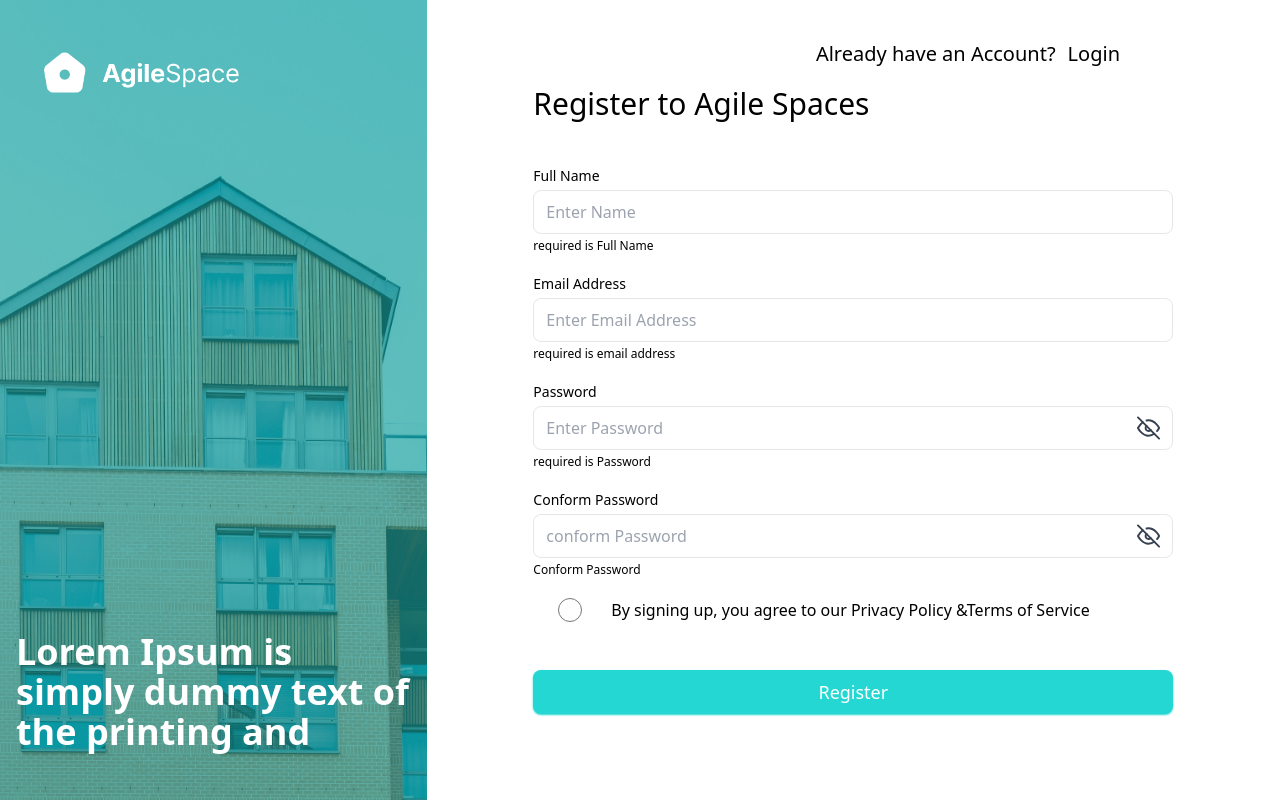
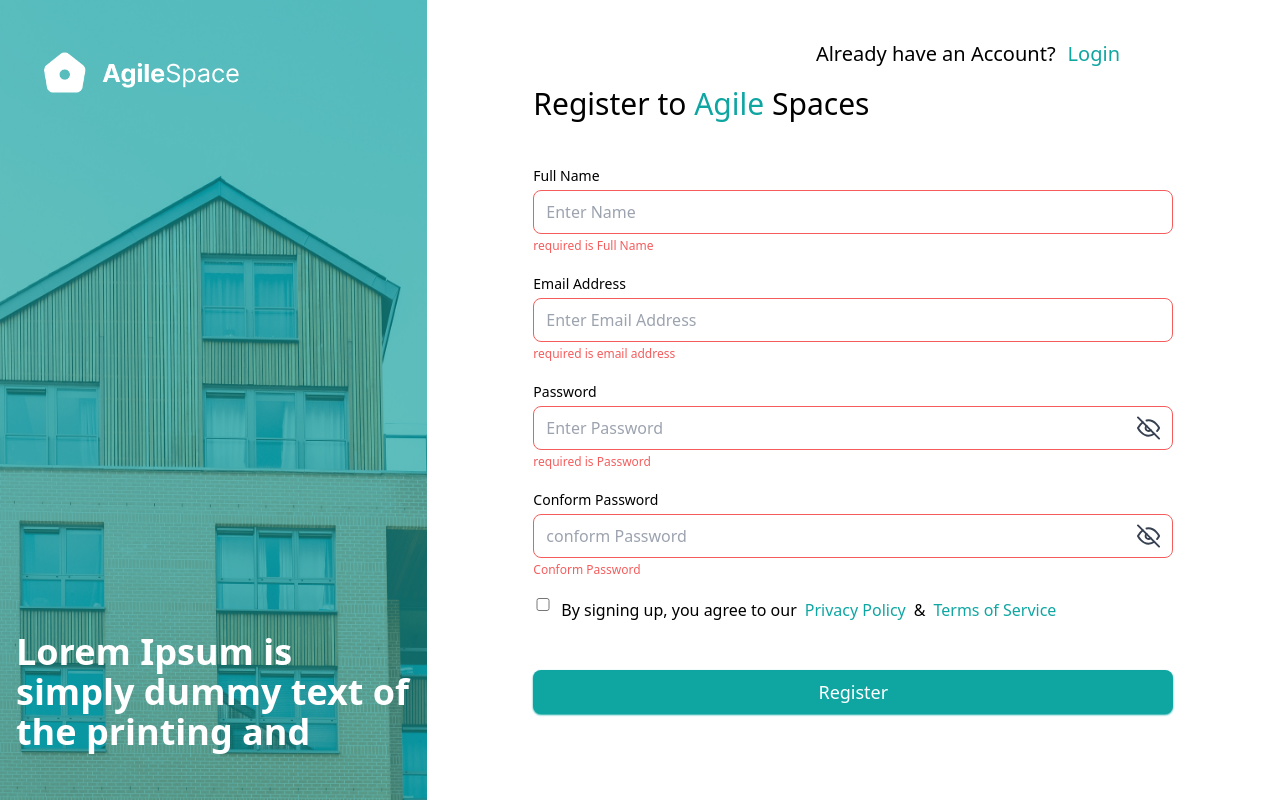
Before and after one commit to Mursaleen00/KeyVista-fe, a Next.js app: page /registration in a window 1280 px wide. Both pictures are taken after a click on the button "Register". Built offline with nearby package versions, Linux system fonts and the light colour scheme.

Commit message:
- button component updates - remove main page - Authentication are updates

```diff
--- a/src/app/(pages)/page.tsx
+++ b/src/app/(pages)/page.tsx
@@ -1,8 +1,6 @@
 // src/app/page.tsx
 
 // HomeView Import
-import LoginView from '@/views/Auth/login';
-import PasswordView from '@/views/Auth/password';
 import HomeView from '@/views/Home';
 
 const Home = () => <HomeView />;
--- a/src/components/buttons/button.tsx
+++ b/src/components/buttons/button.tsx
@@ -16,9 +16,9 @@ const Button = ({
       onClick={onClick}
       className={`${
         isOutline
-          ? 'border border-[#25D7D2] text-primary bg-white shadow-sm shadow-[#25D7D2]'
-          : 'bg-[#25D7D2] text-white shadow-sm shadow-[#25D7D2] hover:bg-[#5ceee9]'
-      } ${className} rounded-lg items-center justify-center w-fit  px-13 h-11 text-lg hover:transition hover:duration-150 hover:ease-in-out  `}
+          ? 'border border-primary text-primary bg-white shadow-sm shadow-[#25D7D2]'
+          : 'bg-primary text-white  shadow-sm shadow-primary hover:bg-[#36b1ad]'
+      } ${className} flex px-11 rounded-lg items-center justify-center w-fit h-11 text-lg  `}
     >
       {icon && (
         <Image
--- a/src/components/inputs/input.tsx
+++ b/src/components/inputs/input.tsx
@@ -56,7 +56,7 @@ const Input = ({
           'pr-3',
           'flex justify-between items-center',
           className,
-          isError && '!border-red-400',
+          isError && '!border-red',
         )}
       >
         {/* Input  */}
@@ -86,7 +86,7 @@ const Input = ({
         )}
       </div>
       {/* Error  */}
-      {isError && <p className='text-red-600 text-xs'>{error}</p>}
+      {isError && <p className='text-red text-xs'>{error}</p>}
     </label>
   );
 };
--- a/src/components/layouts/navbar.tsx
+++ b/src/components/layouts/navbar.tsx
@@ -9,7 +9,7 @@ import { useRouter } from 'next/navigation';
 import { HiMenuAlt3 } from 'react-icons/hi';
 import Button from '../buttons/button';
 import React, { useState } from 'react';
-import { NavbarProps } from '@/interfaces/navbar-interfaces';
+// import { NavbarProps } from '@/interfaces/navbar-interfaces';
 import SideBar from './sideBar';
 
 const Navbar = () => {
--- a/src/views/Auth/login.tsx
+++ b/src/views/Auth/login.tsx
@@ -1,7 +1,6 @@
 'use client';
 import Button from '@/components/buttons/button';
 import Input from '@/components/inputs/input';
-// import Input from '@/components/inputs/input ';
 import { LoginData } from '@/constant/auth/login-data';
 import { loginSchema } from '@/schemas/login-schema';
 import { useFormik } from 'formik';
@@ -36,6 +35,10 @@ const LoginView = () => {
           <Input
             {...item}
             className='flex  text-gray-700'
+            value={values[item.name as keyof typeof values]}
+            error={errors[item.name as keyof typeof errors]}
+            touched={touched[item.name as keyof typeof touched]}
+            onChange={handleChange}
           />
         </div>
       ))}
@@ -48,6 +51,8 @@ const LoginView = () => {
       <Button
         text='Login'
         className='flex w-full mt-7'
+        onClick={handleSubmit}
+        isOutline
       />
     </div>
   );
--- a/src/views/Auth/registration.tsx
+++ b/src/views/Auth/registration.tsx
@@ -2,8 +2,10 @@
 import Button from '@/components/buttons/button';
 import Input from '@/components/inputs/input';
 import { RegistrationData } from '@/constant/auth/registration-data';
+import { urls } from '@/constant/urls-data';
 import { registrationSchema } from '@/schemas/registration-schema';
 import { useFormik } from 'formik';
+import { useRouter } from 'next/navigation';
 
 const initialValues = {
   fullName: '',
@@ -12,6 +14,7 @@ const initialValues = {
   conformPassword: '',
 };
 const RegistrationView = () => {
+  const router = useRouter();
   const formik = useFormik({
     initialValues,
     validationSchema: registrationSchema,
@@ -21,10 +24,16 @@ const RegistrationView = () => {
   return (
     <div className='grid w-full right-64  gap-y-5 p-4'>
       <div className='flex gap-x-3  items-end justify-end md:absolute text-xl md:top-10  right-20 md:right-40'>
-        Already have an Account? <span>Login</span>
+        Already have an Account?{' '}
+        <span
+          className='text-primary'
+          onClick={() => router.push(urls.login)}
+        >
+          Login
+        </span>
       </div>
       <div className='text-3xl pb-6'>
-        Register to <span> Agile </span>Spaces
+        Register to <span className='text-primary'> Agile </span>Spaces
       </div>
       {/* Inputs */}
       {RegistrationData.map((item, i) => (
@@ -42,14 +51,15 @@ const RegistrationView = () => {
           />
         </div>
       ))}
-      <div className='flex w-full pl-3 gap-x-4 '>
+      <div className='flex w-full gap-x-2 items-start'>
         <input
-          type='radio'
-          className='flex  rounded-lg w-[50px]'
+          type='checkbox'
+          className='flex w-[20px] text-primary'
         />
-        <p>
-          By signing up, you agree to our <span>Privacy Policy </span> &
-          <span>Terms of Service</span>
+        <p className='flex gap-2'>
+          By signing up, you agree to our
+          <span className='text-primary'>Privacy Policy </span> &
+          <span className='text-primary'>Terms of Service</span>
         </p>
       </div>
       {/* button  */}
```
Also changed, not shown: src/app/page.tsx (deleted, +0 -11 lines).
